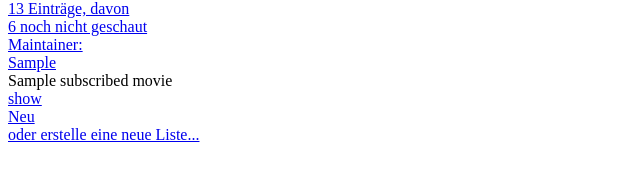
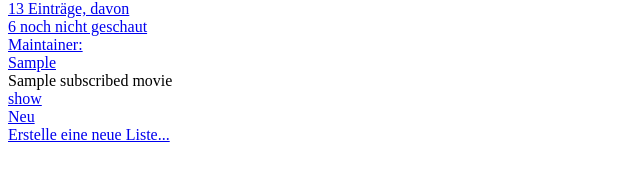
Before and after one commit to LeTammo/amronas, a Symfony app: template app/templates/movie_list/index.html.twig in a window 1280 px wide. Shown: the part 238-419 px from the top of the page, without its empty margins (0-640 px from the left). Run offline with Twig, Linux system fonts and the light colour scheme; the template is opened without the code that fills it: most values are stand-ins (such as "Sample title", 1, 10 or a date in 2020); some libraries are stand-ins or nearby versions.

Commit message:
Change text

```diff
--- a/app/templates/movie_list/index.html.twig
+++ b/app/templates/movie_list/index.html.twig
@@ -45,7 +45,7 @@
                 <div class="card card-secondary border-primary mx-auto w-75">
                     <div class="card-header h5">Neu</div>
                     <div class="card-body text-primary">
-                        <div class="text-dark font-italic">oder erstelle eine neue Liste...</div>
+                        <div class="text-dark font-italic">Erstelle eine neue Liste...</div>
                     </div>
                 </div>
             </a>
```
